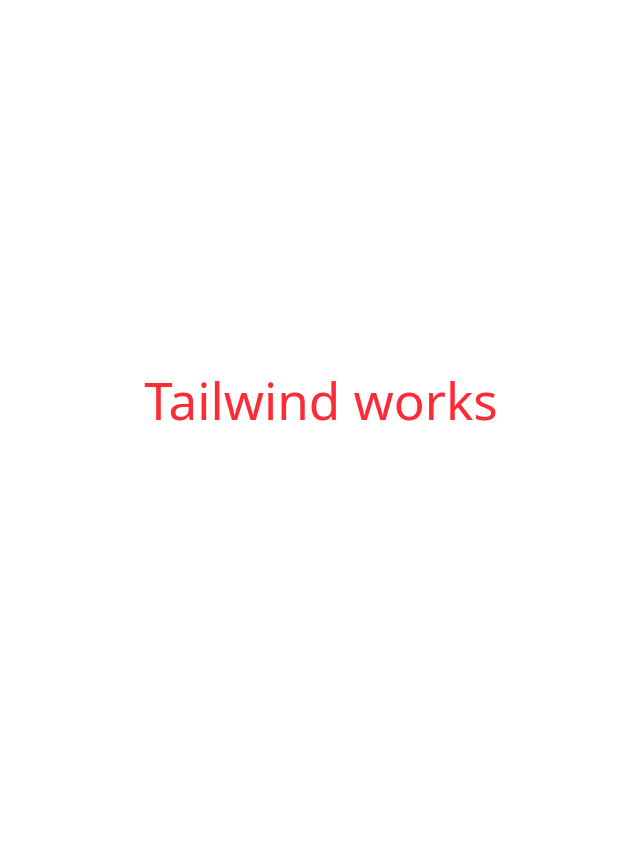
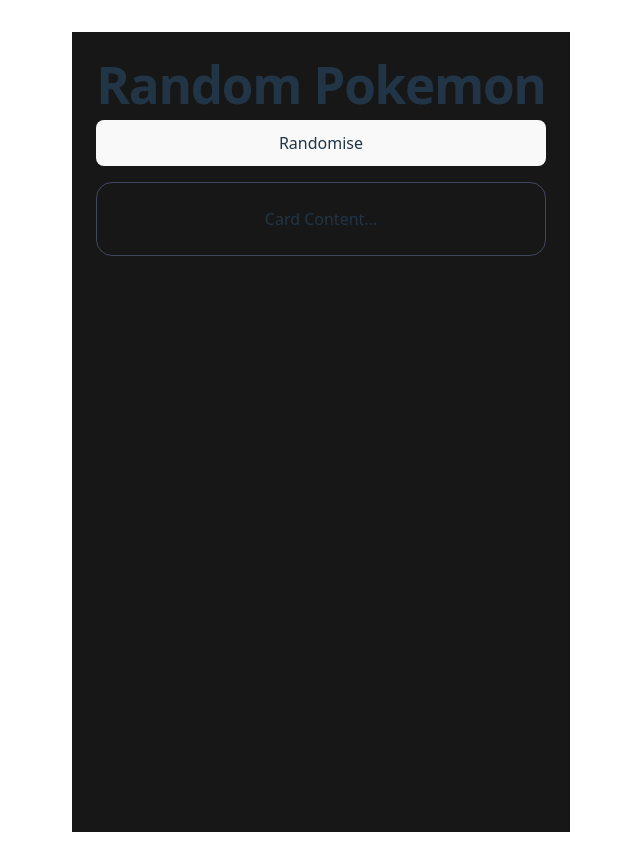
Before and after one commit to efan-mc/random-pokemon, a React (Vite) app: page / in a window 1280 px wide. Shown: the whole page, without its empty margins (319-959 px from the left). Before the commit the page ends 800 px from the top, so only its background shows below. Built offline with nearby package versions, Linux system fonts and the light colour scheme.

Commit message:
feat(ui): added Card and Header component and implemented into App

```diff
--- a/src/App.jsx
+++ b/src/App.jsx
@@ -1,12 +1,22 @@
 import { useState } from "react";
 import "./App.css";
+import Header from "./components/Header";
+import Card from "./components/Card";
 
 function App() {
   const [count, setCount] = useState(0);
 
   return (
     <>
-      <h1 className="text-red-500">Tailwind works</h1>
+      <div className="relative min-h-screen bg-neutral-900">
+        <div className="max-w-xl mx-auto p-6">
+          <Header
+            title="Random Pokemon"
+            onRandomise={() => console.log("clicked")}
+          />
+          <Card>Card Content...</Card>
+        </div>
+      </div>
     </>
   );
 }
--- /dev/null
+++ b/src/components/Card.jsx
@@ -0,0 +1,7 @@
+export default function Card({ children }) {
+  return (
+    <section className="rounded-2xl p-6 border border-indigo-300/30 hover:shadow-xl hover:shadow-indigo-500/10 transition">
+      {children}
+    </section>
+  );
+}
--- /dev/null
+++ b/src/components/Header.jsx
@@ -0,0 +1,13 @@
+export default function Header({ title, onRandomise }) {
+  return (
+    <header className="flex flex-col gap-2 mb-4">
+      <h1 className="text-2xl md:text-3xl font-bold tracking-tight">{title}</h1>
+      <button
+        onClick={onRandomise}
+        className="px-5 py-2.5 rounded-2xl bg-white/10 hover:bg-white/20 active:scale-95 transition focus-visible:outline-white/50"
+      >
+        Randomise
+      </button>
+    </header>
+  );
+}
```
